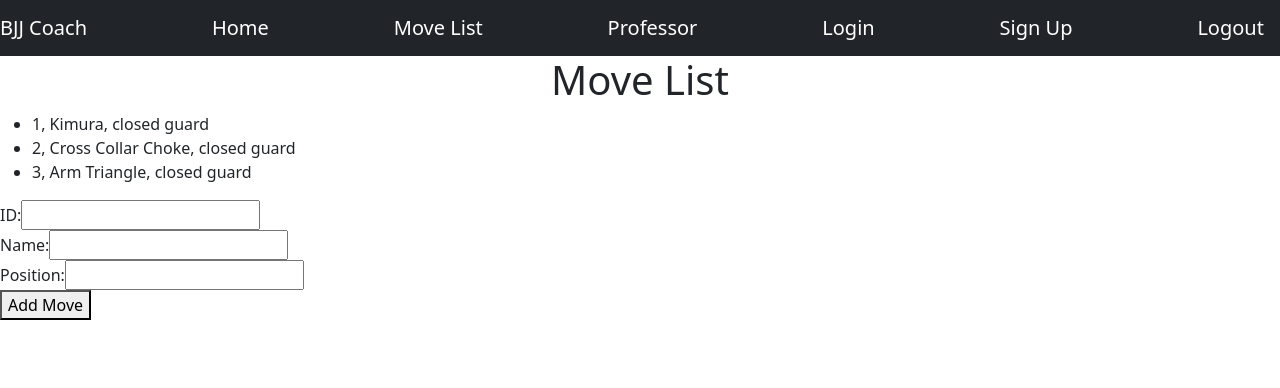
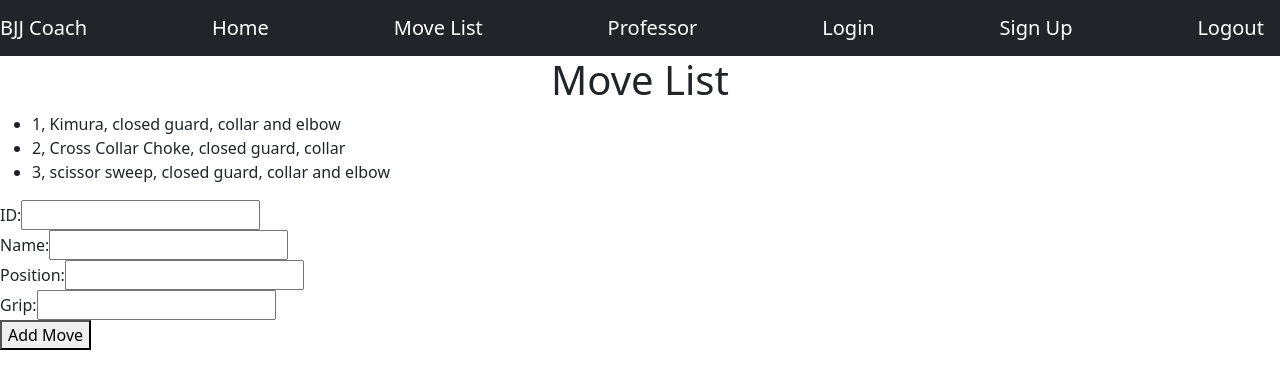
Before and after one commit to DavidTaplin/bjj-coach-fe, an Angular app: page /movelist in a window 1280 px wide. Shown: the top 388 px of the page. Built offline with nearby package versions, Linux system fonts and the light colour scheme.

Commit message:
updated move list to add grips
added grips as a input and data needed for movelist

```diff
--- a/src/app/movelist/movelist.component.html
+++ b/src/app/movelist/movelist.component.html
@@ -4,7 +4,8 @@
   <li *ngFor="let move of moves">
     {{ move.id }},
     {{ move.name }},
-    {{ move.position }}
+    {{ move.position }},
+    {{ move.grip}}
   </li>
 </ul>
 
@@ -25,5 +26,10 @@
     <input type="text" id="position" formControlName="position" required>
   </div>
 
+  <div>
+    <label for="grip">Grip:</label>
+    <input type="text" id="grip" formControlName="grip" required>
+  </div>
+
   <button type="submit">Add Move</button>
 </form>
--- a/src/app/movelist/movelist.component.ts
+++ b/src/app/movelist/movelist.component.ts
@@ -5,6 +5,7 @@ interface Move {
   id: number;
   name: string;
   position: string;
+  grip: string;
 }
 
 @Component({
@@ -15,9 +16,9 @@ interface Move {
 export class MovelistComponent implements OnInit {
 
   moves: Move[] = [
-    { id: 1, name: "Kimura", position: "closed guard" },
-    { id: 2, name: "Cross Collar Choke", position: "closed guard" },
-    { id: 3, name: "Arm Triangle", position: "closed guard" },
+    { id: 1, name: "Kimura", position: "closed guard", grip:'collar and elbow' },
+    { id: 2, name: "Cross Collar Choke", position: "closed guard", grip: "collar" },
+    { id: 3, name: "scissor sweep", position: "closed guard", grip: "collar and elbow"},
   ];
 
   moveForm: FormGroup | null = null; // Initialize with null
@@ -28,7 +29,8 @@ export class MovelistComponent implements OnInit {
     this.moveForm = this.formBuilder.group({
       id: ['', Validators.required],
       name: ['', Validators.required],
-      position: ['', Validators.required]
+      position: ['', Validators.required],
+      grip: ['', Validators.required]
     });
   }
 
@@ -37,7 +39,8 @@ export class MovelistComponent implements OnInit {
       const newMove: Move = {
         id: this.moveForm.controls['id'].value,
         name: this.moveForm.controls['name'].value,
-        position: this.moveForm.controls['position'].value
+        position: this.moveForm.controls['position'].value,
+        grip: this.moveForm.controls['grip'].value
       };
 
       this.moves.push(newMove);
```
